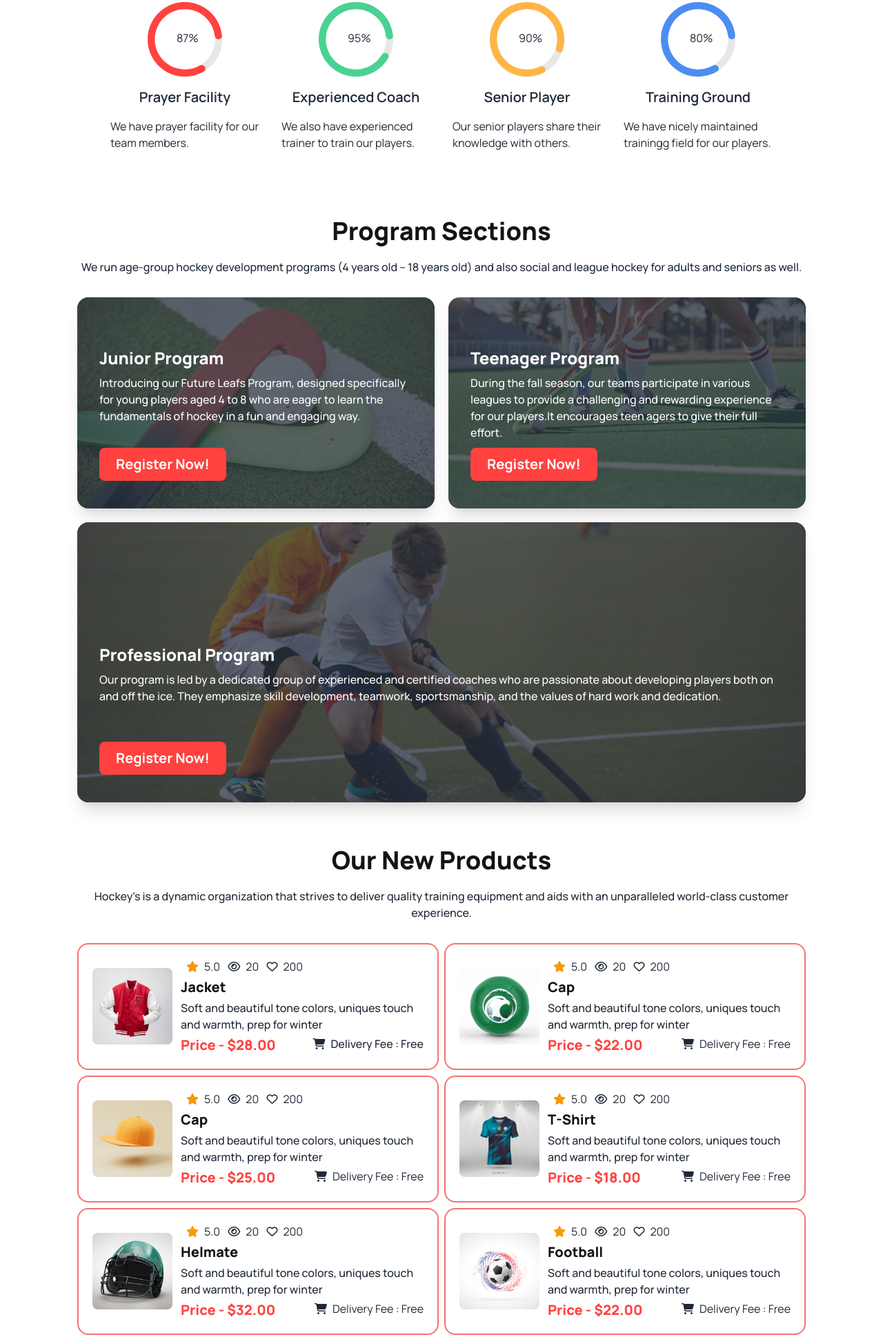
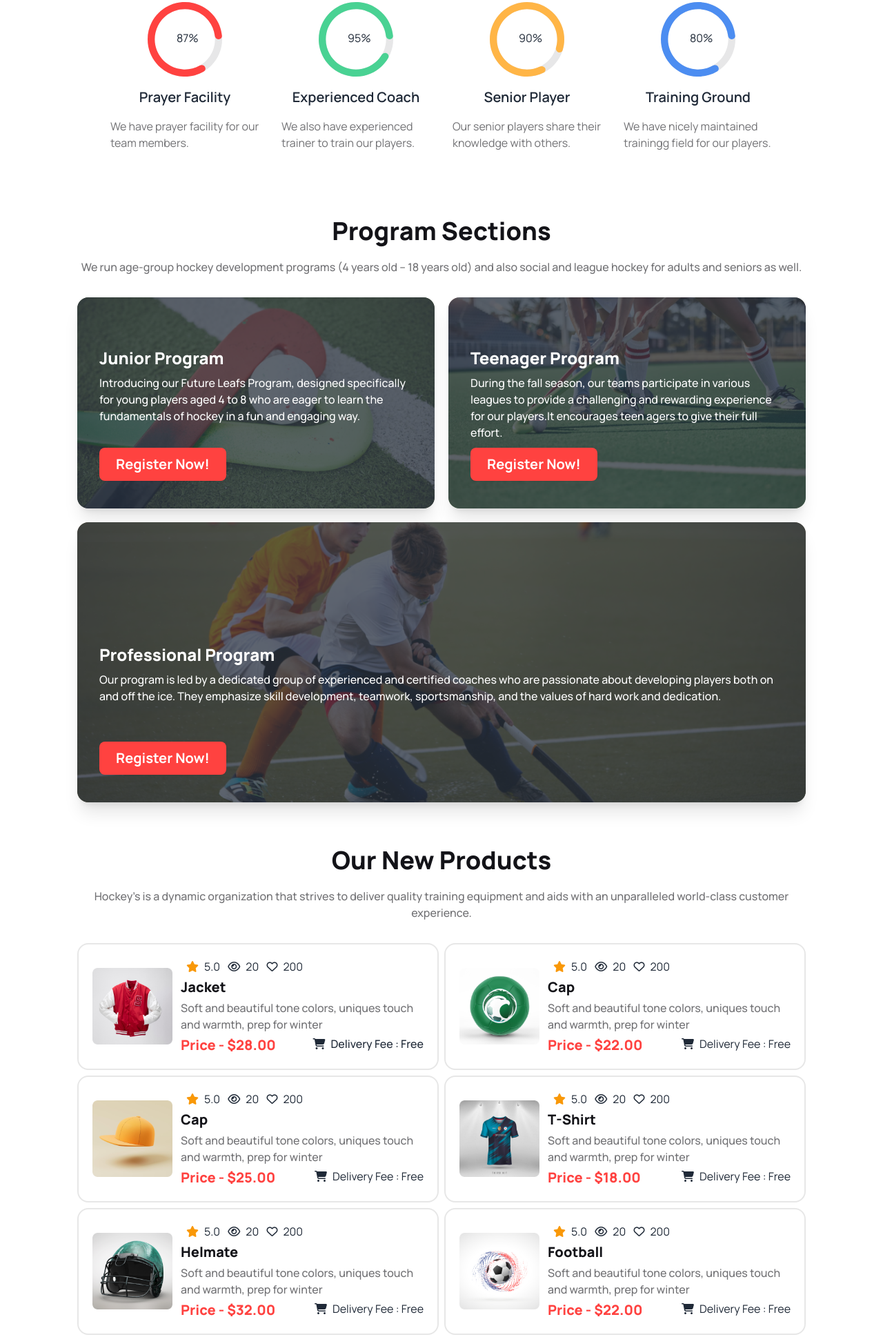
Before and after one commit to nasrin137/Hockeys-website, a plain HTML site: page index.html in a window 1280 px wide. Shown: the part 1007-2945 px from the top of the page at 69% size. Drawn offline with nearby package versions, Linux system fonts and the light colour scheme.

Commit message:
added nav section

```diff
--- a/index.html
+++ b/index.html
@@ -19,18 +19,6 @@
             font-family: 'Manrope', sans-serif;
         }
     </style>
-     <script>
-        tailwind.config = {
-          theme: {
-            extend: {
-              colors: {
-                'primary-color': '#FF4240',
-              }
-            }
-          }
-        }
-      </script>
-
 
 </head>
 <body class="font-manrope">
@@ -94,25 +82,25 @@
                 <h6 class="absolute top-10 left-24 ">87%</h6>
                 <img class="w-2/4 mx-auto text-3xl font-extrabold" src="Images/Group 9.svg" alt="">
                 <h4 class="py-4 text-center text-xl font-semibold">Prayer Facility</h4>
-                <p class="text-[] text-base font-normal">We have prayer facility for our team members.</p>
+                <p class="text-[#13131899] text-base font-normal">We have prayer facility for our team members.</p>
             </div>
             <div class="relative" >
                 <h6 class="absolute top-10 left-24">95%</h6>
                 <img class="w-2/4 mx-auto text-3xl font-extrabold" src="Images/Group 9(1).svg" alt="">
                 <h4 class="py-4 text-center text-xl font-semibold">Experienced Coach</h4>
-                <p class="text-[] text-base font-normal">We also have experienced trainer to train our players. </p>
+                <p class="text-[#13131899] text-base font-normal">We also have experienced trainer to train our players. </p>
             </div>
             <div class="relative" >
                 <h6 class="absolute top-10 left-24">90%</h6>
                 <img class="w-2/4 mx-auto text-3xl font-extrabold" src="Images/Group 9(2).svg" alt="">
                 <h4 class="py-4 text-center text-xl font-semibold">Senior Player</h4>
-                <p class="text-[] text-base font-normal">Our senior players share their knowledge with others.</p>
+                <p class="text-[#13131899] text-base font-normal">Our senior players share their knowledge with others.</p>
             </div>
             <div class="relative" >
                 <h6 class="absolute top-10 left-24">80%</h6>
                 <img class="w-2/4 mx-auto text-3xl font-extrabold" src="Images/Group 9(3).svg" alt="">
                 <h4 class="py-4 text-center text-xl font-semibold">Training Ground</h4>
-                <p class="text-[] text-base font-normal">We have nicely maintained trainingg field for our players.</p>
+                <p class="text-[#13131899] text-base font-normal">We have nicely maintained trainingg field for our players.</p>
             </div>
            </div>
         </section>
@@ -120,7 +108,7 @@
         <section>
             <div class="max-w-6xl mx-auto px-10 text-center space-y-5">
                 <h4 class="text-[#131318] text-xl lg:text-4xl font-extrabold">Program Sections</h4>
-                <p class="text-[] text-sm lg:text-base font-medium">We run age-group hockey development programs (4 years old – 18 years old) and also social and league hockey for adults and seniors as well. </p>
+                <p class="text-[#13131899] text-sm lg:text-base font-medium">We run age-group hockey development programs (4 years old – 18 years old) and also social and league hockey for adults and seniors as well. </p>
             </div>
             <div class="grid gap-5 grid-cols-1 lg:grid-cols-2 max-w-6xl mx-auto px-12 text-center my-8 ">
 
@@ -160,10 +148,10 @@
         <section>
             <div class="max-w-6xl mx-auto px-12 py-8 text-center ">
                 <h1 class="text-[#131318] text-sm lg:text-4xl font-extrabold">Our New Products</h1>
-                <p class="text-[] text-sm lg:text-base font-medium mt-5">Hockey's is a dynamic organization that strives to deliver quality training equipment and aids with an unparalleled world-class customer experience. </p>
+                <p class="text-[#13131899] text-sm lg:text-base font-medium mt-5">Hockey's is a dynamic organization that strives to deliver quality training equipment and aids with an unparalleled world-class customer experience. </p>
             </div>
             <div class="max-w-6xl mx-auto px-12 grid grid-cols-1 lg:grid-cols-2 lg:grid-rows-3 gap-2">
-                <div class="flex flex-col lg:flex-row gap-3 justify-between items-center border-2 border-red-400 border-solid rounded-2xl p-5 ">
+                <div class="flex flex-col lg:flex-row gap-3 justify-between items-center border-2 border-[#1313181a] border-solid rounded-2xl p-5 ">
                     <div class="rounded-xl">
                         <img src="Images/5.png" alt="">
                     </div>
@@ -175,7 +163,7 @@
                             <a class="ml-2" href=""><i class="fa-regular fa-heart mr-2"></i>200</a>
                         </div>
                         <h1 class="text-[#131318] text-xl font-extrabold">Jacket</h1>
-                        <p class="text-[] text-base font-medium">Soft and beautiful tone colors, uniques touch and warmth, prep for winter</p>
+                        <p class="text-[#13131899] text-base font-medium">Soft and beautiful tone colors, uniques touch and warmth, prep for winter</p>
                         <div class="flex justify-between">
                             <h4 class="text-[#FF4240] text-xl font-extrabold">Price - $28.00</h4>
                             <a class="text-[] text-base font-medium " href=""><i class="fa-solid fa-cart-shopping mr-2 "></i>Delivery Fee : Free</a>
@@ -186,7 +174,7 @@
 
 
                 </div>
-                <div class="flex gap-3 justify-between items-center border-2 border-red-400 border-solid rounded-2xl p-5">
+                <div class="flex flex-col lg:flex-row gap-3 justify-between items-center border-2 border-[#1313181a] border-solid rounded-2xl p-5">
                     <div class="rounded-xl">
                         <img src="Images/6.png" alt="">
                     </div>
@@ -199,7 +187,7 @@
 
                         </div>
                         <h1 class="text-[#131318] text-xl font-extrabold">Cap</h1>
-                        <p class="text-[] text-base font-medium">Soft and beautiful tone colors, uniques touch and warmth, prep for winter </p>
+                        <p class="text-[#13131899] text-base font-medium">Soft and beautiful tone colors, uniques touch and warmth, prep for winter </p>
                         <div class="flex justify-between">
                             <h4 class="text-[#FF4240] text-xl font-extrabold">Price - $22.00</h4>
                             <a href=""><i class="fa-solid fa-cart-shopping mr-2"></i>Delivery Fee : Free</a>
@@ -210,7 +198,7 @@
 
 
                 </div>
-                <div class="flex gap-3 justify-between items-center border-2 border-red-400 border-solid rounded-2xl p-5">
+                <div class="flex flex-col lg:flex-row gap-3 justify-between items-center border-2 border-[#1313181a] border-solid rounded-2xl p-5">
                     <div class="rounded-xl">
                         <img src="Images/7.png" alt="">
                     </div>
@@ -222,7 +210,7 @@
                             <a class="ml-2" href=""><i class="fa-regular fa-heart mr-2"></i>200</a>
                         </div>
                         <h1 class="text-[#131318] text-xl font-extrabold">Cap</h1>
-                        <p class="text-[] text-base font-medium">Soft and beautiful tone colors, uniques touch and warmth, prep for winter</p>
+                        <p class="text-[#13131899] text-base font-medium">Soft and beautiful tone colors, uniques touch and warmth, prep for winter</p>
                         <div class="flex justify-between">
                             <h4 class="text-[#FF4240] text-xl font-extrabold">Price - $25.00</h4>
                             <a href=""><i class="fa-solid fa-cart-shopping mr-2"></i>Delivery Fee : Free</a>
@@ -233,7 +221,7 @@
 
 
                 </div>
-                <div class="flex gap-3 justify-between items-center border-2 border-red-400 border-solid rounded-2xl p-5">
+                <div class="flex flex-col lg:flex-row gap-3 justify-between items-center border-2 border-[#1313181a] border-solid rounded-2xl p-5">
                     <div class="rounded-xl ">
                         <img src="Images/8.png" alt="">
                     </div>
@@ -245,7 +233,7 @@
                             <a class="ml-2" href=""><i class="fa-regular fa-heart mr-2"></i>200</a>
                         </div>
                         <h1 class="text-[#131318] text-xl font-extrabold">T-Shirt</h1>
-                        <p class="text-[] text-base font-medium">Soft and beautiful tone colors, uniques touch and warmth, prep for winter</p>
+                        <p class="text-[#13131899] text-base font-medium">Soft and beautiful tone colors, uniques touch and warmth, prep for winter</p>
                         <div class="flex justify-between">
                             <h4 class="text-[#FF4240] text-xl font-extrabold">Price - $18.00</h4>
                             <a href=""><i class="fa-solid fa-cart-shopping mr-2"></i>Delivery Fee : Free</a>
@@ -256,7 +244,7 @@
 
 
                 </div>
-                <div class="flex gap-3 justify-between items-center border-2 border-red-400 border-solid rounded-2xl p-5">
+                <div class="flex flex-col lg:flex-row gap-3 justify-between items-center border-2 border-[#1313181a] border-solid rounded-2xl p-5">
                     <div class="rounded-xl">
                         <img src="Images/9.png" alt="">
                     </div>
@@ -268,7 +256,7 @@
                             <a class="ml-2" href=""><i class="fa-regular fa-heart mr-2"></i>200</a>
                         </div>
                         <h1 class="text-[#131318] text-xl font-extrabold">Helmate</h1>
-                        <p class="text-[] text-base font-medium">Soft and beautiful tone colors, uniques touch and warmth, prep for winter</p>
+                        <p class="text-[#13131899] text-base font-medium">Soft and beautiful tone colors, uniques touch and warmth, prep for winter</p>
                         <div class="flex justify-between">
                             <h4 class="text-[#FF4240] text-xl font-extrabold">Price - $32.00</h4>
                             <a href=""><i class="fa-solid fa-cart-shopping mr-2"></i>Delivery Fee : Free</a>
@@ -279,7 +267,7 @@
 
 
                 </div>
-                <div class="flex gap-3 justify-between items-center border-2 border-red-400 border-solid rounded-2xl p-5">
+                <div class="flex flex-col lg:flex-row gap-3 justify-between items-center border-2 border-[#1313181a] border-solid rounded-2xl p-5">
                     <div class="rounded-xl ">
                         <img src="Images/10.png" alt="">
                     </div>
@@ -290,8 +278,8 @@
                             <a class="ml-2" href=""><i class="fa-regular fa-eye mr-2"></i>20</a>
                             <a class="ml-2" href=""><i class="fa-regular fa-heart mr-2"></i>200</a>
                         </div>
-                        <h1 class="text-[#131318] text-xl font-extrabold">Football</h1>
-                        <p class="text-[] text-base font-medium">Soft and beautiful tone colors, uniques touch and warmth, prep for winter</p>
+                        <h1 class="text-[rgb(19,19,24)] text-xl font-extrabold">Football</h1>
+                        <p class="text-[#13131899] text-base font-medium">Soft and beautiful tone colors, uniques touch and warmth, prep for winter</p>
                         <div class="flex justify-between">
                             <h4 class="text-[#FF4240] text-xl font-extrabold">Price - $22.00</h4>
                             <a href=""><i class="fa-solid fa-cart-shopping mr-2"></i>Delivery Fee : Free</a>
@@ -309,7 +297,7 @@
         <section>
             <div class="max-w-6xl mx-auto px-12 py-8 text-center ">
                 <h1 class="text-[#131318] text-4xl font-extrabold">Clients Question</h1>
-                <p class="text-[] text-base font-medium mt-5">Here is the collections of various questions asked by different clients. </p>
+                <p class="text-[#13131899] text-base font-medium mt-5">Here is the collections of various questions asked by different clients. </p>
             </div>
             <div class="max-w-6xl mx-auto px-12 py-8 hero  ">
                 <div class="hero-content gap-9 flex-col lg:flex-row border-2 border-solid border-[#1313181a] rounded-xl">
@@ -321,7 +309,7 @@
                             Our Equipment
                         </div>
                         <div class="collapse-content text-base font-normal">
-                          <p>We have numerous types of quality products which you can purchase in reasonable price.</p>
+                          <p class="text-[#13131899] text-base font-normal">We have numerous types of quality products which you can purchase in reasonable price.</p>
                         </div>
                       </div>
                       <hr>
@@ -387,23 +375,23 @@
         <section>
             <div class="max-w-6xl mx-auto px-12 py-8 text-center ">
                 <h1 class="text-[#131318] text-4xl font-extrabold">Get In Touch</h1>
-                <p class="text-[] text-base font-medium mt-5">You can reach us whenever you want via sending mail or over the phone. </p>
+                <p class="text-[#13131899] text-base font-medium mt-5">You can reach us whenever you want via sending mail or over the phone. </p>
             </div>
             <div class="max-w-6xl mx-auto px-12 my-8 grid grid-cols-1 lg:grid-cols-3 gap-5">
                 <div class="border-2 border-solid border-[#1313181a] rounded-2xl p-5">
                     <div class="bg-[#bced6d1a] rounded-2xl ps-6 pt-5 ">
                         <img src="Images/Group 1171275317.png" alt="">
-                        <h6 class="text-[] text-base font-normal pt-6 ">Phone Number :</h6>
+                        <h6 class="text-[#13131899] text-base font-normal pt-6 ">Phone Number :</h6>
                         <p class="text-[#131318] text-base font-normal pb-5">(+62) 123-321-543</p>
                     </div>
                     <div class="bg-[#fddd5f1a] rounded-2xl ps-6 pt-5 my-5 ">
                         <img src="Images/Group 1171275318.png" alt="">
-                        <h6 class="text-[] text-base font-normal pt-6">Email : </h6>
+                        <h6 class="text-[#13131899] text-base font-normal pt-6">Email : </h6>
                         <p class="text-[#131318] text-base font-normal pb-5">hockeys@support.com</p>
                     </div>
                     <div class=" bg-[#629cf31a] rounded-2xl ps-6 pt-5">
                         <img src="Images/Group 1171275321.png" alt="">
-                        <h6 class="text-[] text-base font-normal pt-6">Location : </h6>
+                        <h6 class="text-[#13131899] text-base font-normal pt-6">Location : </h6>
                         <p class="text-[#131318] text-base font-normal pb-5">152/1 Mohakhali Wireless Gate</p>
                     </div>
 
@@ -456,12 +444,13 @@
     </main>
     <!-- Footer Section -->
     <footer class="footer p-10 bg-base-200 text-base-content bg-[#131318]">
-        <aside>
+        <aside class="ml-8">
           <h1 class="text-[#FFF] text-2xl font-extrabold">Get In Touch</h1>
           <p class="text-base font-medium text-[#ffffff99]">ACME Industries Ltd.<br/>Providing reliable tech since 1992</p>
           <a class="text-base font-medium text-[#ffffffcc]" href=""><i class="fa-regular fa-envelope text-[#FF4240] mr-4"></i>hockeys@support.com</a>
           <a class="text-base font-medium text-[#ffffffcc]" href=""><i class="fa-solid fa-phone text-[#FF4240] mr-4 "></i>(+62) 123-321-543</a>
         </aside>
+        <div class="flex flex-row lg:gap-28">
             <nav>
                 <header class=" text-[#FFF] text-xl font-bold">Company</header>
                 <div class="text-[#ffffff99] text-base font-medium flex-col flex gap-1">
@@ -482,7 +471,8 @@
                   <a class="link link-hover">Contact Us</a>
                </div>
               </nav>
-        <nav>
+        </div>
+        <nav class="ml-10 ">
           <header class=" text-[#FFF] text-xl font-bold">Services</header>
          <div class="text-[#ffffff99] text-base font-medium flex-col flex gap-1">
             <a class="link link-hover">Academy</a>
```
Lines whose indentation alone changed are shown as unchanged.
